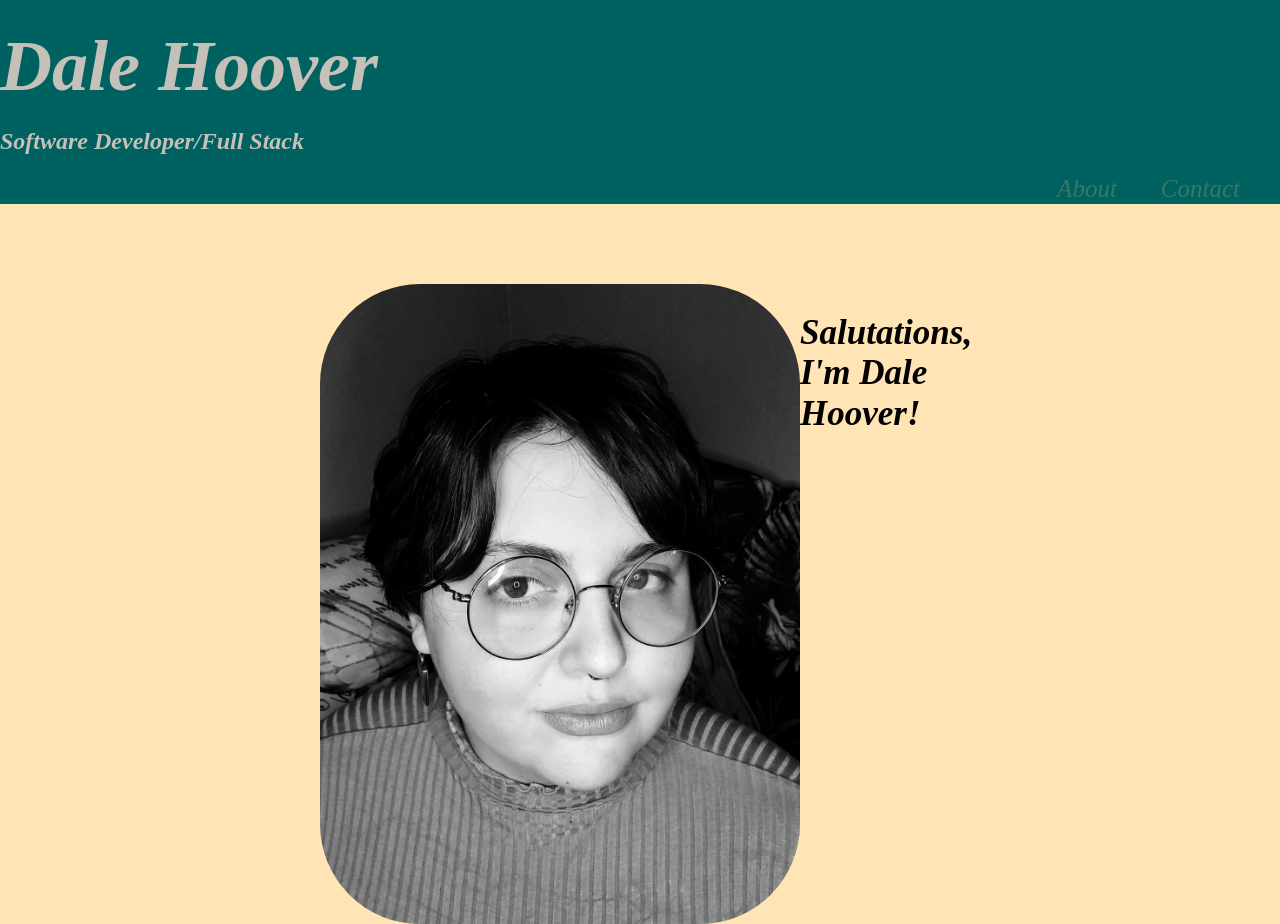
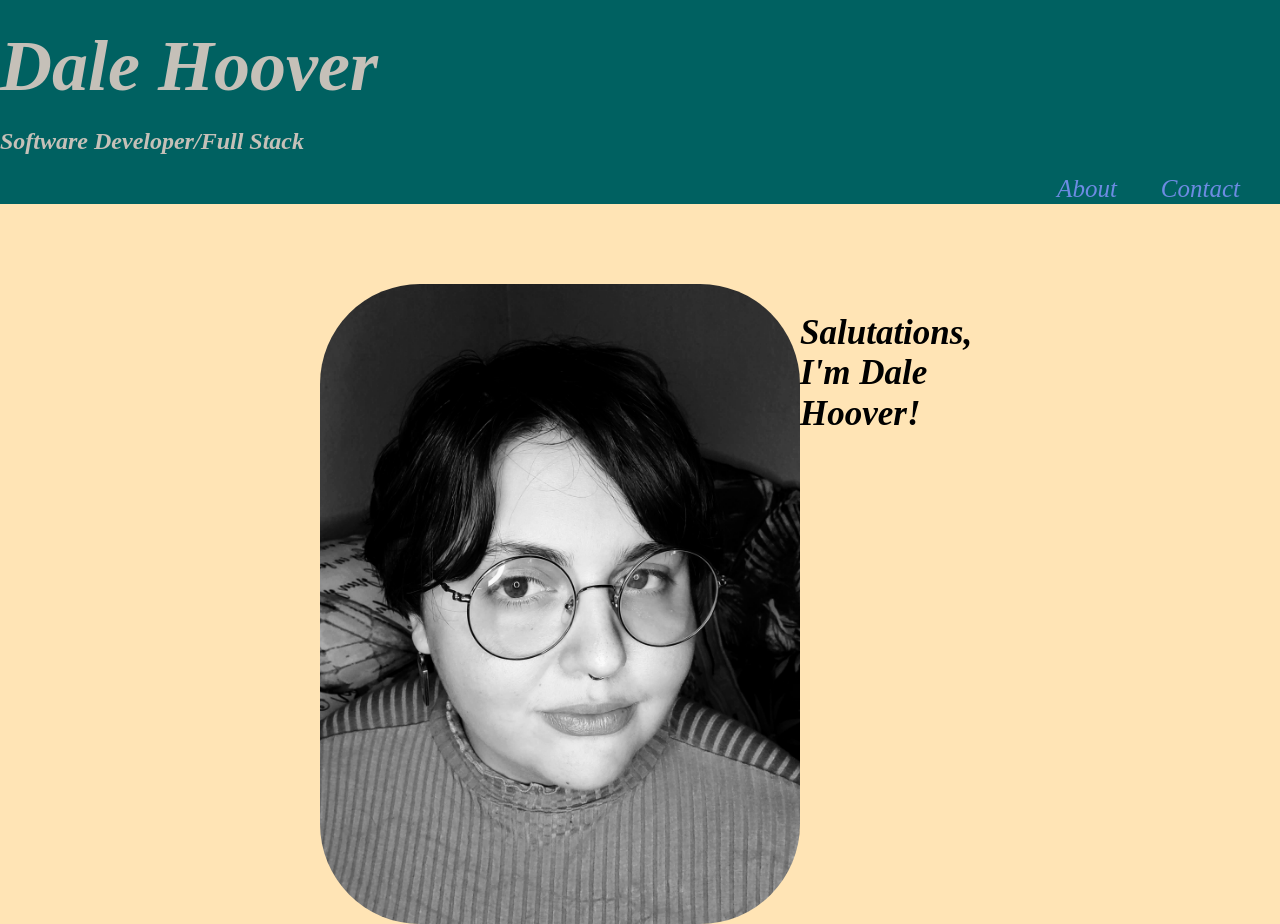
Before and after one commit to Daleveloper/Dale-Hoover-Portfolio, a plain HTML site: page index.html in a window 1280 px wide. Shown: the top 924 px of the page. Drawn offline with nearby package versions, Linux system fonts and the light colour scheme; a script that the page names is missing.

Commit message:
changed the a:link color
from green to light blue

```diff
--- a/style.css
+++ b/style.css
@@ -67,7 +67,7 @@ p{
 
 
 /*link colors*/
-a:link { color: #38786a; }
+a:link { color:#6d8be3 ; }
 a:visited { color: #bc62b0; }
 a:hover { color: #a6c412; }
 a:active { color: #db3d3d; }
```
